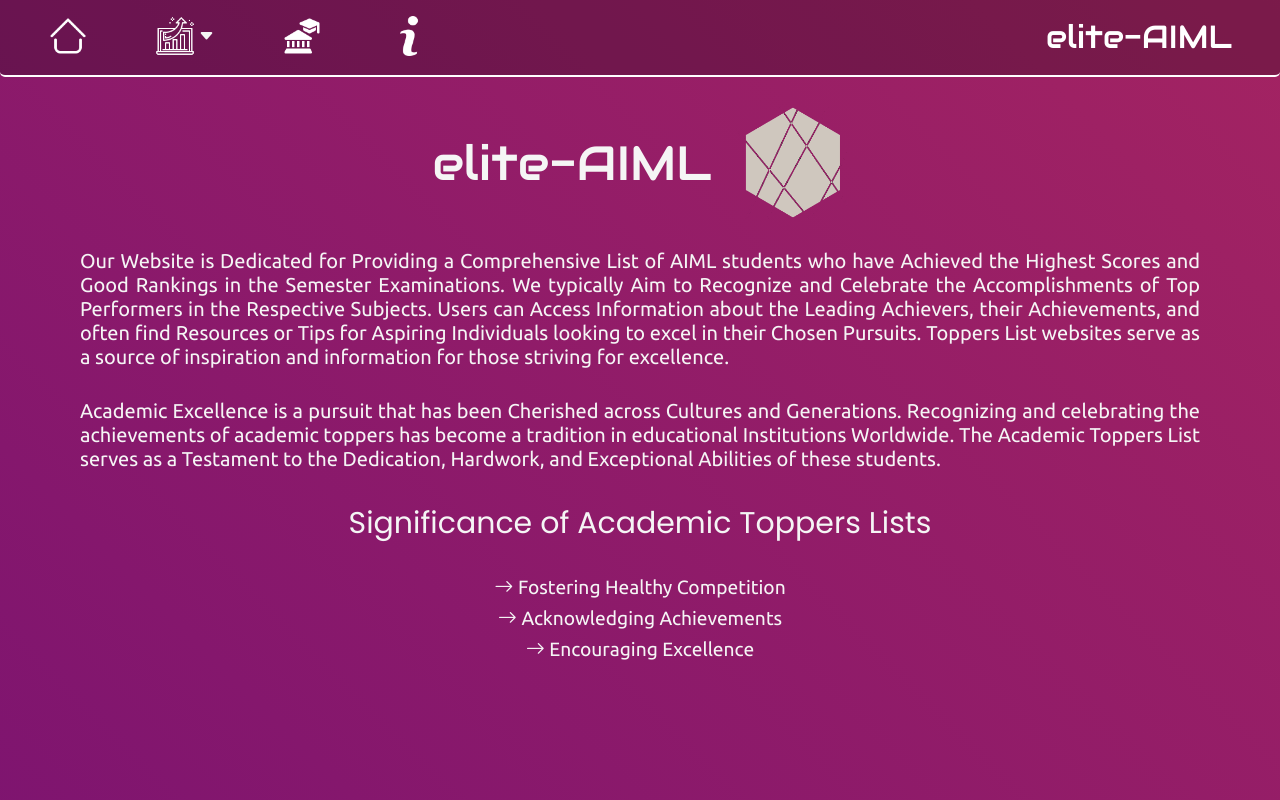
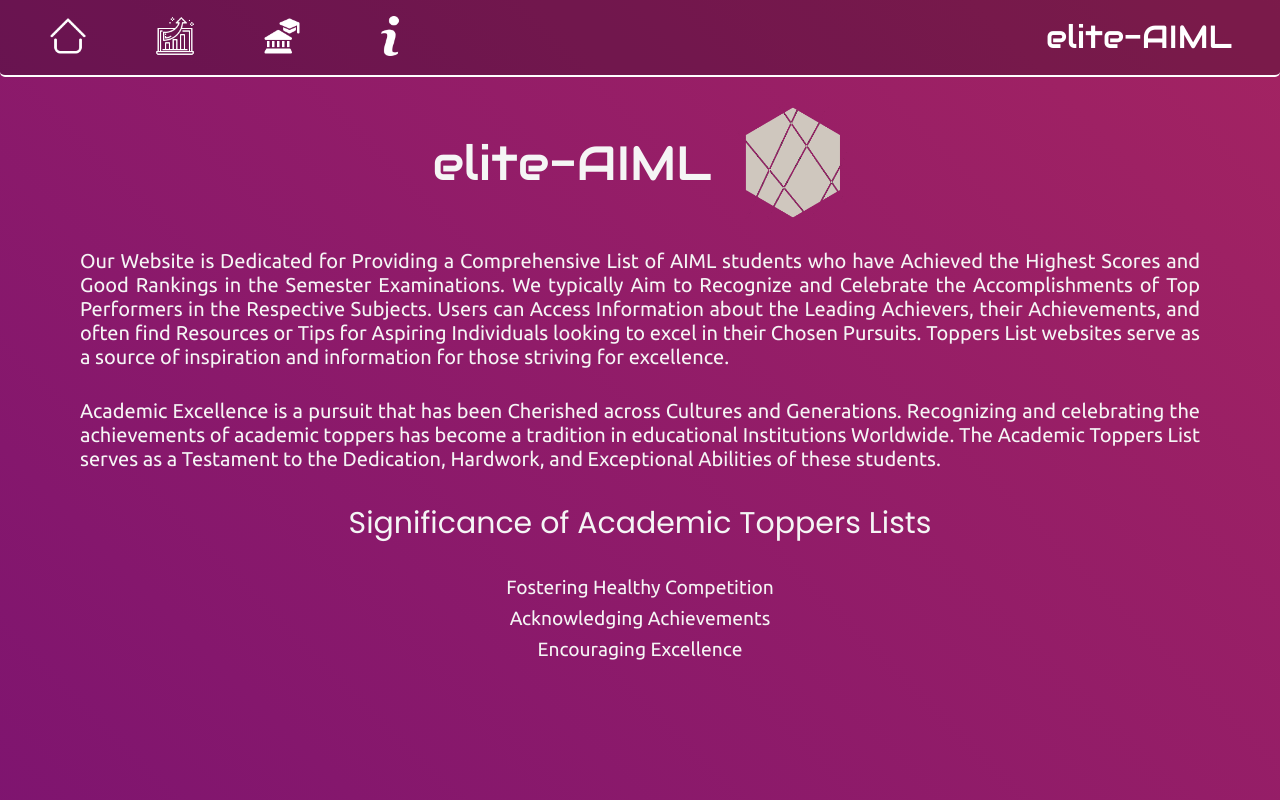
Before and after one commit to soorya-u/Grade-Grove, an Angular app in the folder client/: page / in a window 1280 px wide. Built offline with nearby package versions, Linux system fonts and the light colour scheme.

Commit message:
Safe Commit

```diff
--- a/client/src/app/components/header/header.component.html
+++ b/client/src/app/components/header/header.component.html
@@ -12,7 +12,7 @@
           <a class="hover-text dropdown-button" (click)="toggleDropdown()">
             <img class="nav-image" src="../../../assets/results.png" />
             <span class="tooltip-text">Result</span>
-            <i class="bi bi-caret-down-fill"></i>
+            <!-- <i class="bi bi-caret-down-fill"></i> -->
           </a>
           <ul
             class="dropdown-content"
--- a/client/src/app/components/header/header.component.ts
+++ b/client/src/app/components/header/header.component.ts
@@ -36,7 +36,6 @@ export class HeaderComponent {
   subRouting(event: any) {
     let element = event.target || event.srcElement || event.currentTarget;
     let elementId = element.id;
-    this.toggleDropdown();
 
     this.router
       .navigate(['/result', elementId], { relativeTo: null, onSameUrlNavigation: 'reload' })
--- a/client/src/styles.scss
+++ b/client/src/styles.scss
@@ -1,4 +1,3 @@
-@import "~bootstrap-icons/font/bootstrap-icons.css";
 @import url(https://fonts.googleapis.com/css?family=Ubuntu);
 @import url(https://fonts.googleapis.com/css?family=Poppins);
 @import url(https://fonts.googleapis.com/css?family=Audiowide);
```
